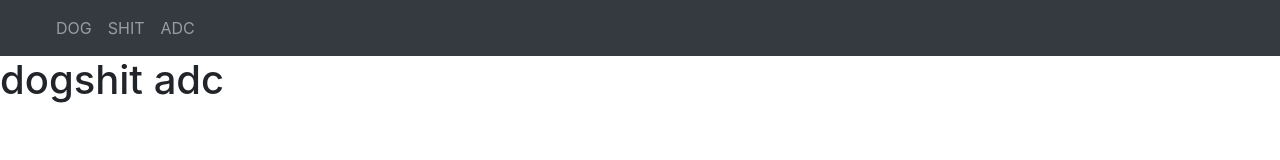
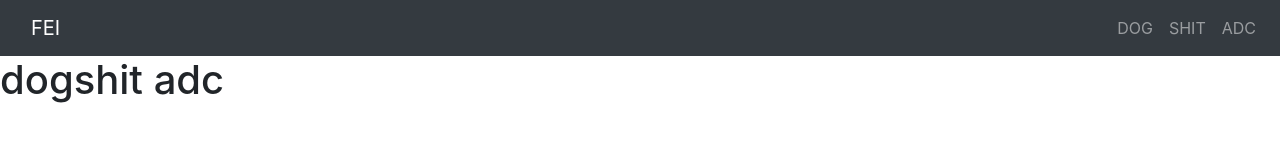
Before and after one commit to thirdku/websit, a website: page index.html in a window 1280 px wide. Drawn offline with nearby package versions, Linux system fonts and the light colour scheme.

Commit message:
Update index.html

```diff
--- a/index.html
+++ b/index.html
@@ -4,9 +4,9 @@
 <link rel="stylesheet" href="https://stackpath.bootstrapcdn.com/bootstrap/4.4.1/css/bootstrap.min.css" integrity="sha384-Vkoo8x4CGsO3+Hhxv8T/Q5PaXtkKtu6ug5TOeNV6gBiFeWPGFN9MuhOf23Q9Ifjh" crossorigin="anonymous">
 </head>
   <nav class="navbar navbar-expand-lg navbar-dark bg-dark">
-
-      <a class="navbar-brand" FEI</a>
-
+    <div class="container">
+    <a class="navbar-brand"> FEI</a>
+    </div>
     <div class="navbar-nav">
       <a class="nav-item nav-link" href="#">DOG </a>
       <a class="nav-item nav-link" href="#">SHIT </a>
```
